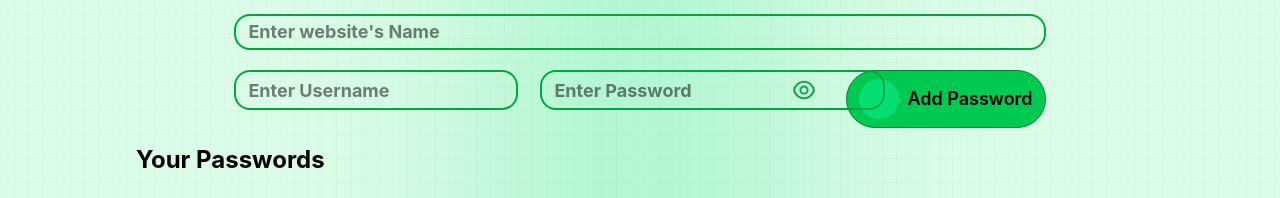
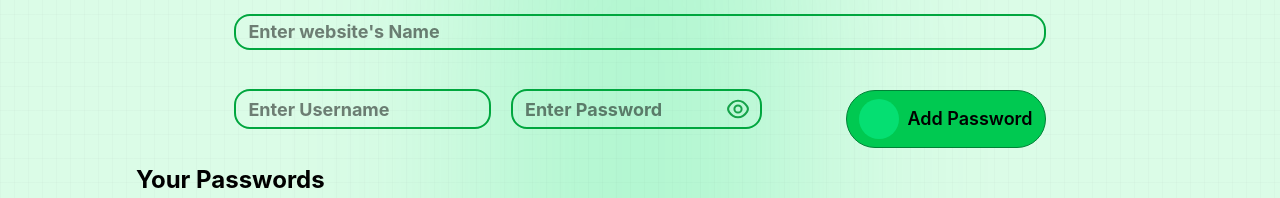
Before and after one commit to Jubayeromi/password-manager, a React (Vite) app: page / in a window 1280 px wide. Shown: the part 226-424 px from the top of the page. Built offline with nearby package versions, Linux system fonts and the light colour scheme; no server answers; grey boxes are pictures that could not be loaded.

Commit message:
did some design changes

```diff
--- a/src/conponents/Manager.tsx
+++ b/src/conponents/Manager.tsx
@@ -90,18 +90,24 @@ const handleSubmit = async () => {
         <div className="text-black flex flex-col p-4 gap-5 w-full items-center">
 
           <input onChange={handleChange} value={form.site} className="border-2 md:w-[65%] w-full p-0.5 px-3 font-bold text-lg border-green-600 rounded-2xl" type="text" name="site" placeholder="Enter website's Name" />
-          <div className="flex gap-5 md:w-[65%] w-full justify-between ">
-            <input onChange={handleChange} value={form.userName} className="h-10 border-2 max-w-[35%] min-w-[10%] p-0.5 px-3 font-bold text-lg border-green-600 rounded-2xl" type="text" name="userName" placeholder="Enter Username" />
-            <div className=" max-w-[35%] min-w-[10%] relative">
+          <div className="md:flex md:gap-5 md:w-[65%] w-full justify-between ">
+            <div className="md:flex md:gap-5 md:w-[65%] ">
 
-            <input value={form.password} onChange={handleChange} className="h-10 border-2 pr-10 p-0.5 px-3 font-bold text-lg border-green-600 rounded-2xl" type={eye?"text":"password"} name="password" placeholder="Enter Password" />
+<div className="flex md:gap-5 items-center">
+
+            <input onChange={handleChange} value={form.userName} className="h-10 border-2 max-w-[55%] min-w-[10%] p-0.5 px-3 font-bold text-lg border-green-600 rounded-2xl" type="text" name="userName" placeholder="Enter Username" />
+            <div className=" max-w-[65%] min-w-[10%] relative">
+
+            <input value={form.password} onChange={handleChange} className="h-10 w-full border-2 p-0.5 px-3 font-bold text-lg border-green-600 rounded-2xl" type={eye?"text":"password"} name="password" placeholder="Enter Password" />
             <span onClick={()=>{
               setEye(!eye)
 
-            }} className="absolute right-2 top-2 cursor-pointer">
+            }} className="absolute right-3 top-2 cursor-pointer">
              <img src={eye?"/openEye.svg":"/closeEye.svg" }alt="" />
 
               </span>
+              </div>
+              </div>
             </div>
             <button
             onClick={async () => {
@@ -115,7 +121,7 @@ const handleSubmit = async () => {
                 }
               }
             }}
-            className="border border-green-700 md:text-lg text-sm items-center justify-center active:scale-95 gap-2 px-3 cursor-pointer py-2 font-semibold rounded-full bg-green-500 flex"><video ref={videoRef}  className="md:h-10 md:w-10 w-5 h-5 bg-green-400 cursor-pointer active:scale-95 rounded-full" src="/doodle-color-49-plus-circle-hover-pinch.mp4"></video> Add Password</button>
+            className="border flex justify-self-center mt-5 border-green-700 md:text-lg text-sm items-center justify-center active:scale-95 gap-2 px-3 cursor-pointer py-2 font-semibold rounded-full bg-green-500 "><video ref={videoRef}  className="md:h-10 md:w-10 w-5 h-5 bg-green-400 cursor-pointer active:scale-95 rounded-full" src="/doodle-color-49-plus-circle-hover-pinch.mp4"></video> Add Password</button>
           </div>
         </div>
       </div>
```
